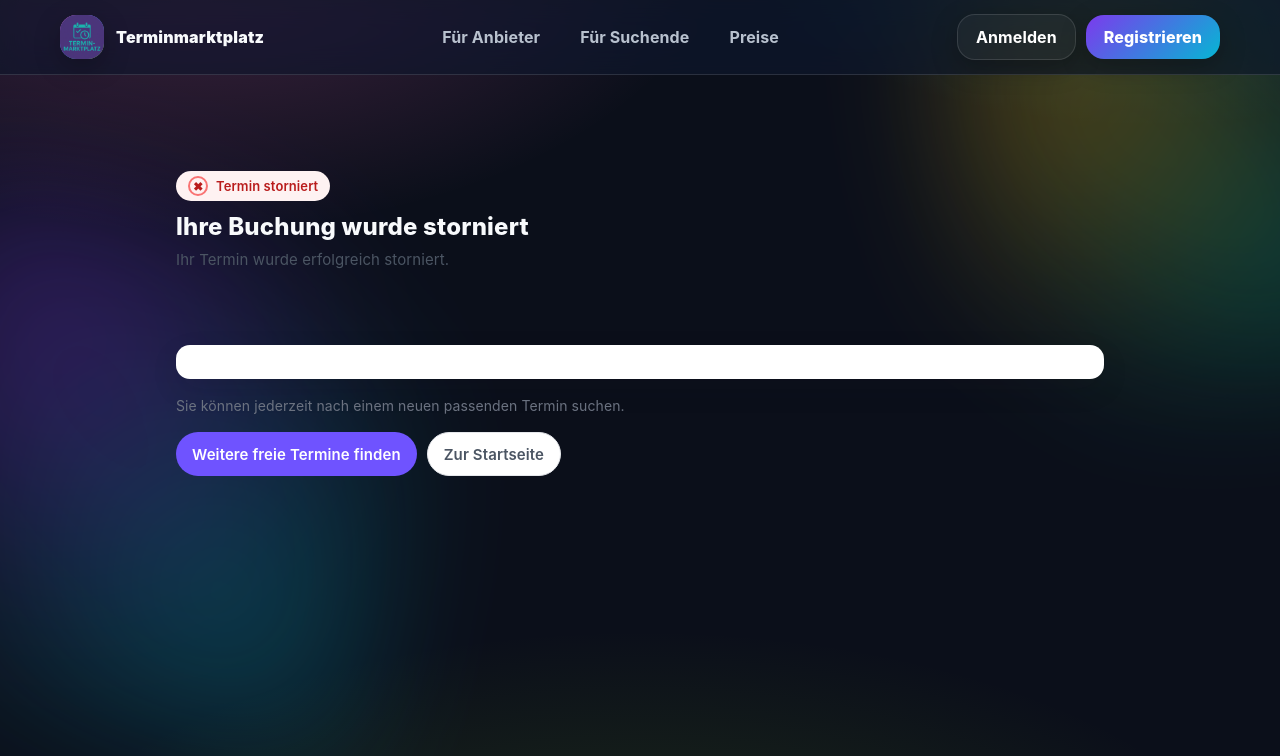
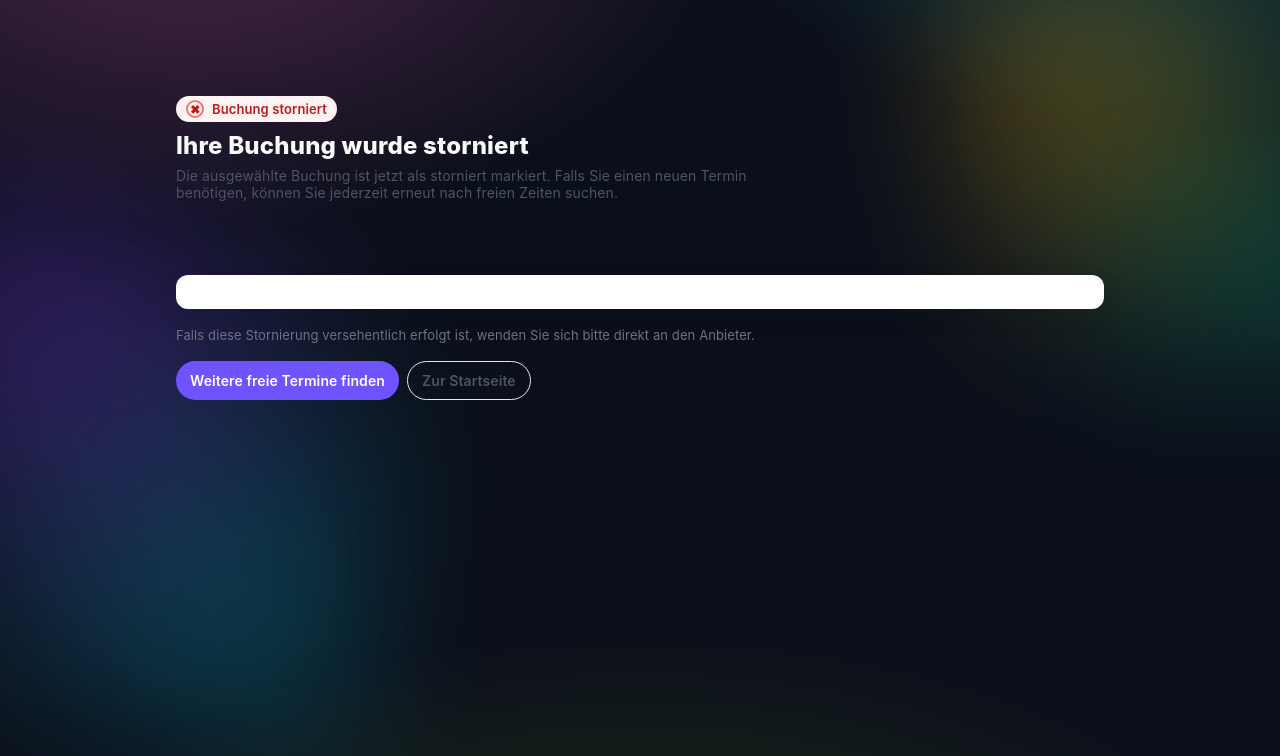
Before and after one commit to AlltagsBuddy/Terminmarktplatz.de, a Flask app: template templates/buchung_storniert.html in a window 1280 px wide. Shown: the top 756 px of the page. Run offline with Flask 3, Linux system fonts and the light colour scheme; the template is opened without the code that fills it, so the values that code supplies are empty; parts of the project's set-up code (start-up, migrations or seed data) failed here and were passed over; some libraries are stand-ins or nearby versions.

Commit message:
buchungs links

```diff
--- a/templates/buchung_storniert.html
+++ b/templates/buchung_storniert.html
@@ -4,14 +4,15 @@
 <head>
   <meta charset="utf-8" />
   <meta name="viewport" content="width=device-width, initial-scale=1" />
-  <title>Termin storniert | Terminmarktplatz</title>
+  <title>Buchung storniert | Terminmarktplatz</title>
   <meta name="description" content="Bestätigung der Stornierung Ihrer Buchung auf dem Terminmarktplatz." />
   <meta name="theme-color" content="#6f53ff" />
 
+  <!-- Globale Styles wie auf den anderen Seiten -->
   <link rel="stylesheet" href="{{ url_for('static', filename='style.css') }}">
 
   <style>
-    .booking-page-shell {
+    .booking-success-page {
       max-width: 960px;
       margin: 0 auto;
       padding: 24px 16px 40px;
@@ -19,31 +20,31 @@
     }
 
     @media (min-width: 768px) {
-      .booking-page-shell {
+      .booking-success-page {
         padding-top: 40px;
       }
     }
 
-    .booking-header {
-      margin-bottom: 20px;
+    .booking-success-header {
+      margin-bottom: 18px;
     }
 
-    .booking-badge {
+    .booking-success-badge {
       display: inline-flex;
       align-items: center;
       gap: 8px;
-      padding: 5px 12px;
+      padding: 4px 10px;
       border-radius: 999px;
       background: #fef2f2;
       color: #b91c1c;
       font-size: 13px;
       font-weight: 600;
-      margin-bottom: 10px;
+      margin-bottom: 8px;
     }
 
-    .booking-badge-icon {
-      width: 20px;
-      height: 20px;
+    .booking-success-icon {
+      width: 18px;
+      height: 18px;
       border-radius: 999px;
       border: 2px solid #f97373;
       display: flex;
@@ -52,13 +53,13 @@
       font-size: 12px;
     }
 
-    .booking-title {
-      font-size: 20px;
-      margin: 0 0 8px;
+    .booking-success-title {
+      font-size: 22px;
+      margin: 0 0 6px;
       line-height: 1.3;
     }
 
-    .booking-subtitle {
+    .booking-success-subtitle {
       font-size: 14px;
       color: #4b5563;
       margin: 0;
@@ -66,76 +67,63 @@
     }
 
     @media (min-width: 768px) {
-      .booking-title {
+      .booking-success-title {
         font-size: 24px;
-      }
-      .booking-subtitle {
-        font-size: 15px;
       }
     }
 
-    .booking-card {
+    .booking-success-card {
       background: #ffffff;
-      border-radius: 14px;
-      box-shadow: 0 10px 28px rgba(15, 23, 42, 0.1);
-      padding: 16px 14px 12px;
+      border-radius: 12px;
+      box-shadow: 0 8px 24px rgba(15, 23, 42, 0.08);
+      padding: 16px 14px 14px;
       margin-top: 18px;
       margin-bottom: 18px;
       box-sizing: border-box;
     }
 
     @media (min-width: 640px) {
-      .booking-card {
+      .booking-success-card {
         padding: 18px 18px 16px;
       }
     }
 
-    .booking-summary {
+    .booking-success-summary {
       font-size: 14px;
     }
 
-    .booking-row {
+    .booking-success-row {
       display: flex;
       justify-content: space-between;
-      gap: 10px;
-      margin-bottom: 8px;
+      gap: 8px;
+      margin-bottom: 6px;
     }
 
-    .booking-label {
+    .booking-success-label {
       font-weight: 600;
       color: #374151;
-      font-size: 14px;
     }
 
-    .booking-value {
+    .booking-success-value {
       text-align: right;
       color: #111827;
-      font-size: 14px;
-      max-width: 55%;
-      word-wrap: break-word;
     }
 
-    .booking-info {
+    .booking-success-info {
       font-size: 13px;
       color: #6b7280;
       margin-bottom: 18px;
       max-width: 640px;
     }
 
-    @media (min-width: 640px) {
-      .booking-info {
-        font-size: 14px;
-      }
-    }
-
-    .booking-actions {
+    .booking-success-actions {
       display: flex;
       flex-direction: column;
-      gap: 10px;
+      gap: 8px;
     }
 
     @media (min-width: 480px) {
-      .booking-actions {
+      .booking-success-actions {
         flex-direction: row;
         flex-wrap: wrap;
       }
@@ -146,24 +134,15 @@
       display: inline-flex;
       align-items: center;
       justify-content: center;
-      padding: 11px 16px;
+      padding: 10px 14px;
       border-radius: 999px;
-      font-size: 15px;
+      font-size: 14px;
       font-weight: 600;
       text-decoration: none;
       border: none;
       cursor: pointer;
       box-sizing: border-box;
       white-space: nowrap;
-      min-height: 44px;
-      width: 100%;
-    }
-
-    @media (min-width: 480px) {
-      .btn-primary-booking,
-      .btn-secondary-booking {
-        width: auto;
-      }
     }
 
     .btn-primary-booking {
@@ -176,62 +155,50 @@
     }
 
     .btn-secondary-booking {
-      background: #ffffff;
+      background: transparent;
       color: #4b5563;
       border: 1px solid #e5e7eb;
     }
   </style>
 </head>
 <body>
-  {% include "_header.html" %}
-
-  <main class="booking-page-shell">
-    <section class="booking-header">
-      <div class="booking-badge">
-        <span class="booking-badge-icon">✖</span>
-        <span>Termin storniert</span>
+  <main class="booking-success-page">
+    <section class="booking-success-header">
+      <div class="booking-success-badge">
+        <span class="booking-success-icon">✖</span>
+        <span>Buchung storniert</span>
       </div>
 
-      {% if bereits_storniert %}
-        <h1 class="booking-title">Diese Buchung wurde bereits storniert</h1>
-        <p class="booking-subtitle">
-          Der Stornierungslink wurde schon einmal verwendet. Die Buchung ist weiterhin als storniert markiert.
-        </p>
-      {% else %}
-        <h1 class="booking-title">Ihre Buchung wurde storniert</h1>
-        <p class="booking-subtitle">
-          {% if customer_name %}
-            {{ customer_name }}, Ihr Termin wurde erfolgreich storniert.
-          {% else %}
-            Ihr Termin wurde erfolgreich storniert.
-          {% endif %}
-        </p>
-      {% endif %}
+      <h1 class="booking-success-title">Ihre Buchung wurde storniert</h1>
+      <p class="booking-success-subtitle">
+        Die ausgewählte Buchung ist jetzt als storniert markiert. Falls Sie einen neuen Termin benötigen,
+        können Sie jederzeit erneut nach freien Zeiten suchen.
+      </p>
     </section>
 
-    <section class="booking-card">
-      <div class="booking-summary">
+    <section class="booking-success-card">
+      <div class="booking-success-summary">
         {% if slot and slot.start_at %}
-          <div class="booking-row">
-            <div class="booking-label">Termin</div>
-            <div class="booking-value">
+          <div class="booking-success-row">
+            <div class="booking-success-label">Ursprünglicher Termin</div>
+            <div class="booking-success-value">
               {{ slot.start_at.strftime('%d.%m.%Y %H:%M') }}
             </div>
           </div>
         {% endif %}
 
         {% if provider %}
-          <div class="booking-row">
-            <div class="booking-label">Anbieter</div>
-            <div class="booking-value">
+          <div class="booking-success-row">
+            <div class="booking-success-label">Anbieter</div>
+            <div class="booking-success-value">
               {{ provider.company_name }}
             </div>
           </div>
 
           {% if provider.zip or provider.city %}
-            <div class="booking-row">
-              <div class="booking-label">Ort</div>
-              <div class="booking-value">
+            <div class="booking-success-row">
+              <div class="booking-success-label">Ort</div>
+              <div class="booking-success-value">
                 {{ provider.zip }} {{ provider.city }}
               </div>
             </div>
@@ -240,15 +207,15 @@
       </div>
     </section>
 
-    <p class="booking-info">
-      Sie können jederzeit nach einem neuen passenden Termin suchen.
+    <p class="booking-success-info">
+      Falls diese Stornierung versehentlich erfolgt ist, wenden Sie sich bitte direkt an den Anbieter.
     </p>
 
-    <div class="booking-actions">
-      <a href="{{ url_for('any_page', slug='suche') }}" class="btn-primary-booking">
+    <div class="booking-success-actions">
+      <a href="{{ frontend_url }}/suche.html" class="btn-primary-booking">
         Weitere freie Termine finden
       </a>
-      <a href="{{ url_for('index') }}" class="btn-secondary-booking">
+      <a href="{{ frontend_url }}/" class="btn-secondary-booking">
         Zur Startseite
       </a>
     </div>
```
Also changed, not shown: templates/buchung_erfolg.html (+5 -6 lines).
